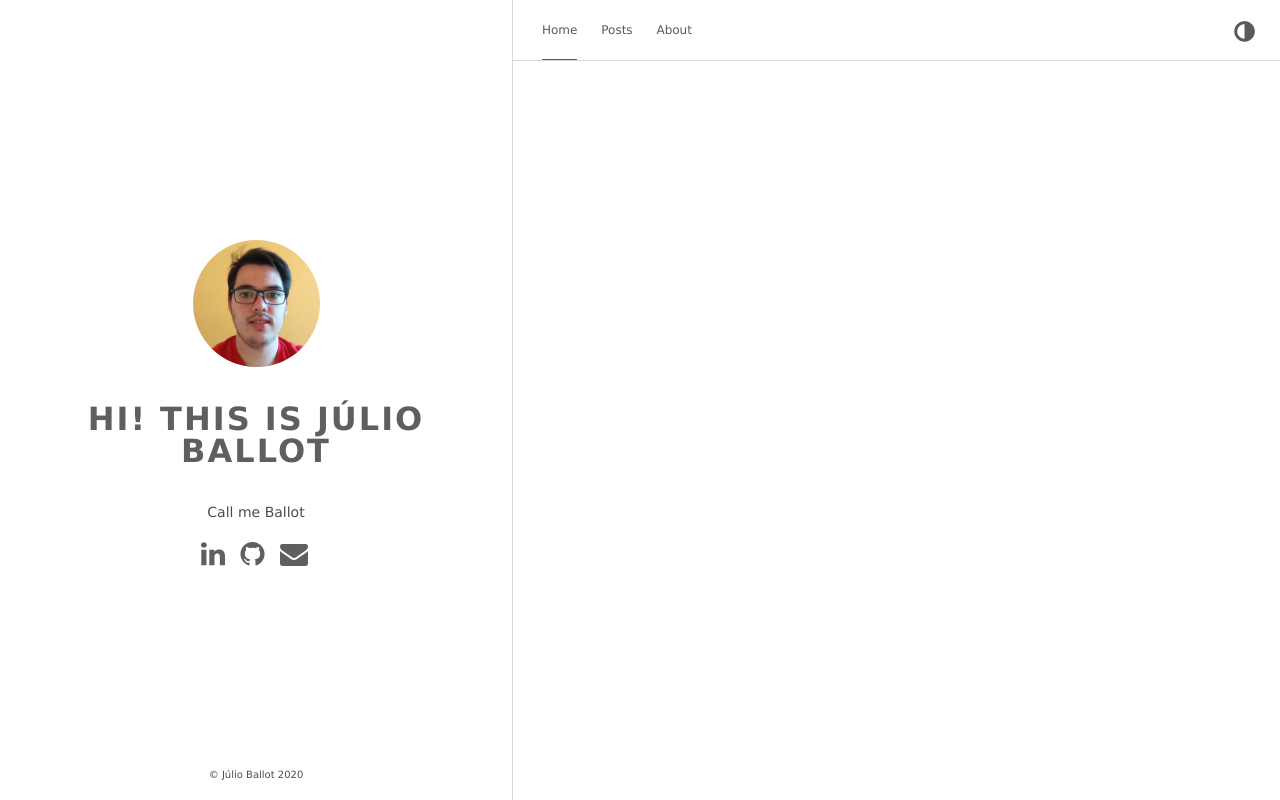
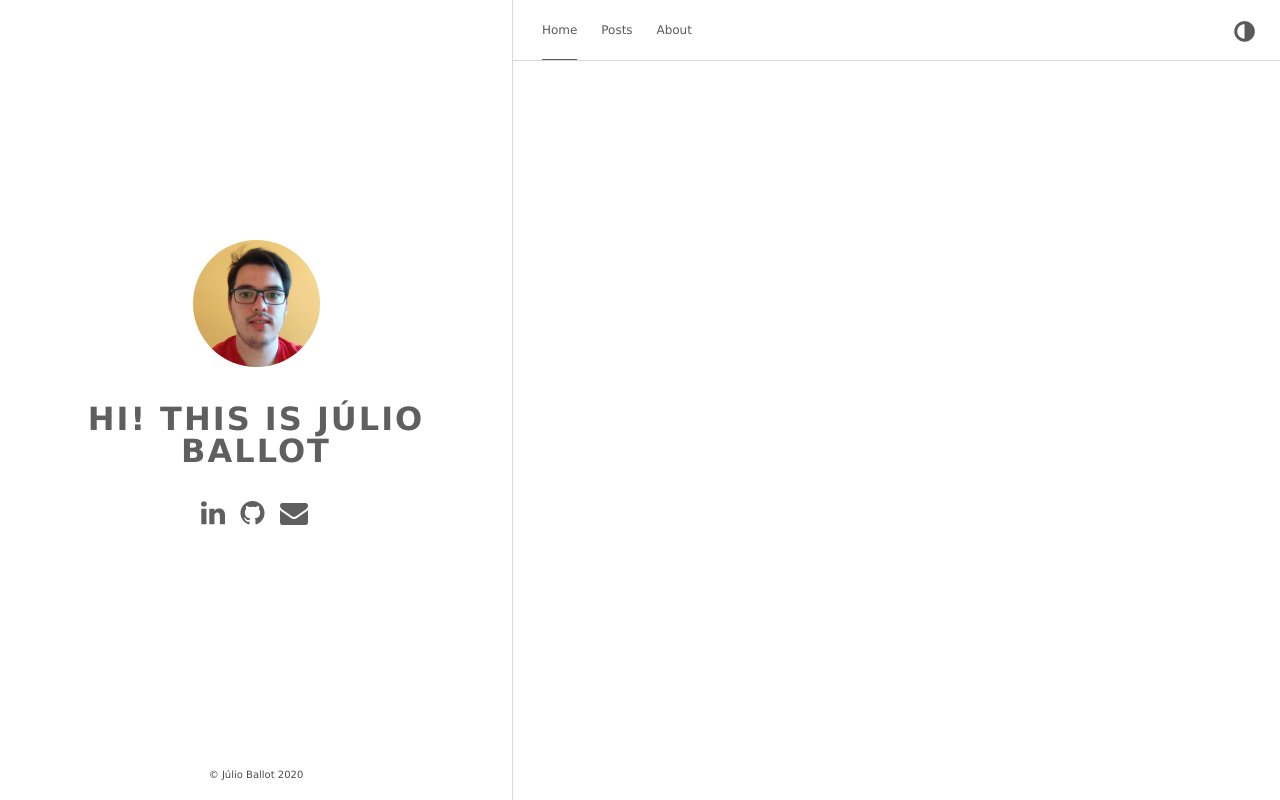
Before and after one commit to jrballot/jrballot.github.io, a plain HTML site: page index.html in a window 1280 px wide. Drawn offline with Linux system fonts and the light colour scheme.

Commit message:
Updating descrition on first page

```diff
--- a/index.html
+++ b/index.html
@@ -2,7 +2,7 @@
 <html lang="en" data-theme=""><head>
     <title> Júlio Ballot </title>
     <meta charset="utf-8"><meta name="generator" content="Hugo 0.74.3" /><meta name="viewport" content="width=device-width,initial-scale=1,viewport-fit=cover">
-    <meta name="description" content="Call me Ballot">
+    <meta name="description" content="">
 
     <link rel="stylesheet" href="https://jrballot.github.io/css/style.min.5be3a155aa89a24586c761b1b5538c4040e3735ee32ac12a708dc1696c0982f5.css" integrity="sha256-W&#43;OhVaqJokWGx2GxtVOMQEDjc17jKsEqcI3BaWwJgvU=" crossorigin="anonymous" type="text/css"><link href="https://stackpath.bootstrapcdn.com/font-awesome/4.7.0/css/font-awesome.min.css" rel="stylesheet" integrity="sha384-wvfXpqpZZVQGK6TAh5PVlGOfQNHSoD2xbE+QkPxCAFlNEevoEH3Sl0sibVcOQVnN" crossorigin="anonymous">
 
@@ -17,7 +17,7 @@
     <script type="text/javascript" src="https://jrballot.github.io/js/anatole-header.min.7e2fc0724240b28c6e214687e73a4a6eb6c196bbace546b9dc86e94cca120b5c.js" integrity="sha256-fi/AckJAsoxuIUaH5zpKbrbBlrus5Ua53IbpTMoSC1w=" crossorigin="anonymous"></script>
     <meta name="twitter:card" content="summary"/>
 <meta name="twitter:title" content=""/>
-<meta name="twitter:description" content="Call me Ballot"/>
+<meta name="twitter:description" content=""/>
 
 </head><body><div class="sidebar animated fadeInDown">
     <div class="logo-title">
@@ -25,7 +25,7 @@
         <img src="https://jrballot.github.io/images/profile.jpg" alt="profile picture">
         <h3 title=""><a href="/">Hi! This is Júlio Ballot</a></h3>
         <div class="description">
-          <p>Call me Ballot</p>
+          <p></p>
         </div>
       </div>
     </div>
```
Also changed, not shown: 404.html (+3 -3 lines), about/index.html (+2 -2 lines), categories/index.html (+3 -3 lines), tags/index.html (+3 -3 lines).
